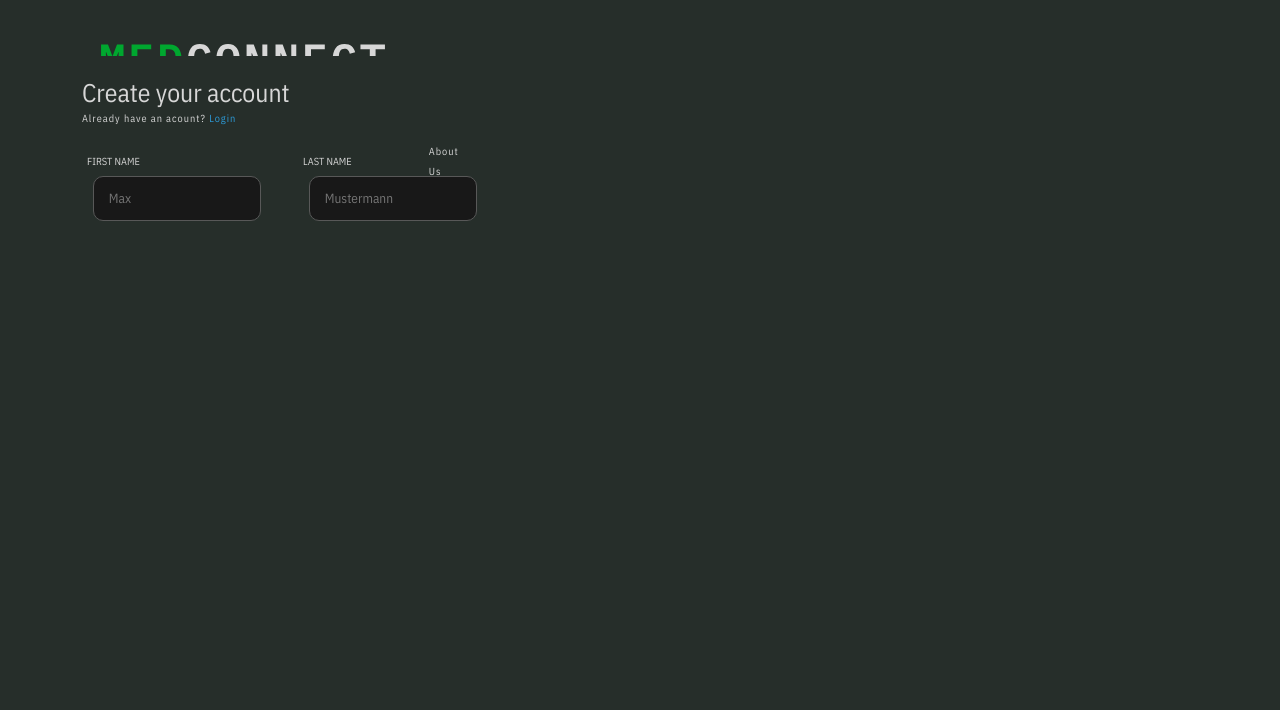
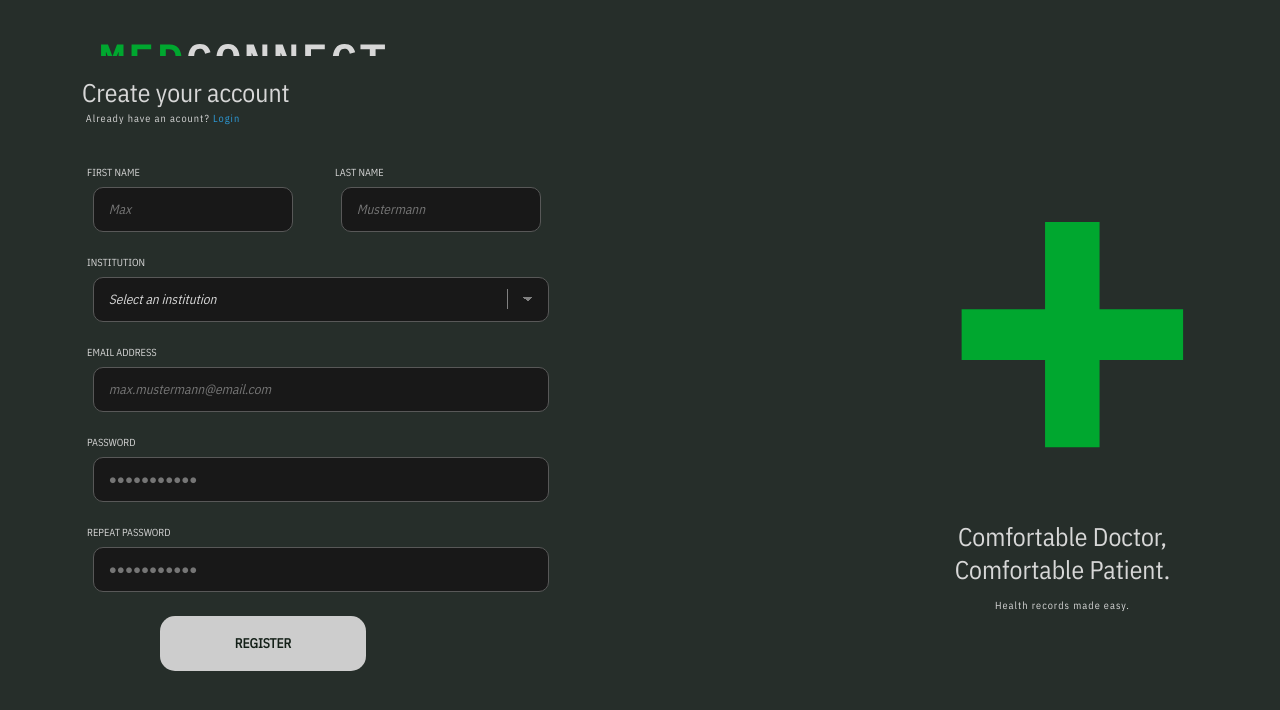
Before and after one commit to xginevra/FastRegProject, a PHP site: page /register.html in a window 1280 px wide. Shown: the part 28-738 px from the top of the page. Run offline with PHP 8.4, Linux system fonts and the light colour scheme.

Commit message:
second draft register

```diff
--- a/medconnect/register.html
+++ b/medconnect/register.html
@@ -5,6 +5,7 @@
     <meta name="viewport" content="width=device-width, initial-scale=1.0">
     <link rel="stylesheet" href="stylesdraft.css" />
     <title>Get Started!</title>
+    <script defer src="script.js"></script>
 </head>
 <body>
     <header>
@@ -17,22 +18,58 @@
         <h2 class="hg5">Already have an acount? <a href="loginpage.html" style="color: #2D9CDA;">Login</a></h2>
     </div>
     <div class="two-column-container" style="margin-left: 3.5vw;">
-        <div class="two-column-container">
+        <div class="leftsideofregister">
+            <div class="two-column-container" style="margin-top: 0;">
                 <div class="formcolumn">
-            <div class="entryarea">
+                    <div>
                         <div class="labelline">FIRST NAME</div>
-                <input type="text" required="required" placeholder="Max" style="width: 195;">
+                        <input class="name" type="text" required="required" placeholder="Max">
                     </div>
                 </div>
                 <div class="formcolumn">
-            <div class="entryarea">
+                    <div>
                         <div class="labelline">LAST NAME</div>
-                <input type="text" required="required" placeholder="Mustermann" style="width: 195;">
+                        <input class="name" type="text" required="required" placeholder="Mustermann">
                     </div>
                 </div>
             </div>
+            <div class="entryarea2">
+            <div class="labelline">INSTITUTION</div>
+            <select class="inputboxname">
+                <option value="" disabled selected>Select an institution</option>
+                <option value="klinikum">Klinikum München</option>
+                <option value="hospital">General Hospital</option>
+            </select>
+            </div>
+            <div class="formcolumn">
+                <div>
+                    <div class="labelline">EMAIL ADDRESS</div>
+                    <input class="rest" type="text" required="required" placeholder="max.mustermann@email.com">
+                </div>
+            </div>
+            <div class="formcolumn">
+                <div>
+                    <div class="labelline">PASSWORD</div>
+                    <input class="rest" type="password" required="required" placeholder="●●●●●●●●●●●">
+                </div>
+            </div>
+            <div class="formcolumn">
+                <div>
+                    <div class="labelline">REPEAT PASSWORD</div>
+                    <input class="rest" type="password" required="required" placeholder="●●●●●●●●●●●">
+                </div>
+            </div>
+            <div class="formcolumn">
+                <a href="#about"><button type="button" class="custombutton" style="width: 206px; height: 55px; margin-left: 9vw; margin-top: 3vh;">REGISTER</button></a>
+            </div>
+            </div>
         <div class="column">
-            <h2><a href="aboutus.html">About Us</a></h2>
+            <div class="rightsideofregister">
+            <div class="plus">+</div>
+            <h1 style="margin-top: -40%;">Comfortable Doctor,</h1>
+            <h1>Comfortable Patient.</h1>
+            <h2 style="margin-top: 10px;">Health records made easy.</h2>
+            </div>
         </div>
     </div>
 
--- a/medconnect/stylesdraft.css
+++ b/medconnect/stylesdraft.css
@@ -106,6 +106,7 @@ h1 {
     font-size: 2vw;
     white-space: nowrap;
     font-weight: 200;
+    min-height: 20px;
 }
 
 .hg1{
@@ -132,7 +133,7 @@ h1 {
 
 .hg5{
     text-align: left;
-    margin-left: 6.4vw;
+    margin-left: 6.7vw;
 }
 
 h2{
@@ -272,11 +273,85 @@ input{
     border-radius: 10px;
     margin-left: 6vh;
     height: 45px;
+    font-style: italic;
 }
-
+.name{
+    width: 200px;
+}
+.rest{
+    width: 456px;
+}
 .labelline{
     color: #D7D7D7;
     font-size: 0.8vw;
     margin-bottom: 1vh;
     margin-left: 3.3vw;
+    margin-top: 3vh;
 }
+
+.plus{
+    color:#00A72F;
+    font-size: 60vh;
+    font-weight: 900;
+    margin: 0;
+    margin-top: -55%;
+}
+
+.rightsideofregister{
+    margin-left: 30vw;
+    text-align: center;
+    margin-bottom: 0;
+}
+select{
+    appearance: none;
+}
+.inputboxname{
+    background-color: #181818;
+    border: solid 1.5px #585858;
+    color: #D7D7D7;
+    padding-left: 15px;
+    border-radius: 10px;
+    margin-left: 6vh;
+    height: 45px;
+    font-style: italic;
+    width: 456px;
+    background-image:
+        linear-gradient(45deg, transparent 50%, gray 50%),
+        linear-gradient(135deg, gray 50%, transparent 50%),
+        linear-gradient(to right, gray 50%, gray 50%);
+    background-position:
+        calc(100% - 20px) calc(1em + 6px),
+        calc(100% - 15px) calc(1em + 6px),
+        calc(100% - 3em) 0.85em;
+    background-size:
+        5px 5px,
+        5px 5px,
+        1px 1.5em;
+    background-repeat: no-repeat;
+}
+select.inputboxname:focus {
+    background-image:
+      linear-gradient(45deg, #00A72F 50%, transparent 50%),
+      linear-gradient(135deg, transparent 50%, #00A72F 50%),
+      linear-gradient(to right, #00A72F, #00A72F);
+    background-position:
+      calc(100% - 15px) calc(1em + 6px),
+      calc(100% - 20px) calc(1em + 6px),
+      calc(100% - 3em) 0.85em;
+    background-size:
+      5px 5px,
+      5px 5px,
+      1px 1.5em;
+    background-repeat: no-repeat;
+    border-color: green;
+    outline: 0;
+  }
+
+  select:-moz-focusring {
+    color: transparent;
+    text-shadow: 0 0 0 #000;
+  }
+
+select:hover{
+    box-shadow: rgba(0, 0, 0, 0);
+}
```
Also changed, not shown: medconnect/script.js (added). Lines whose indentation alone changed are shown as unchanged.
